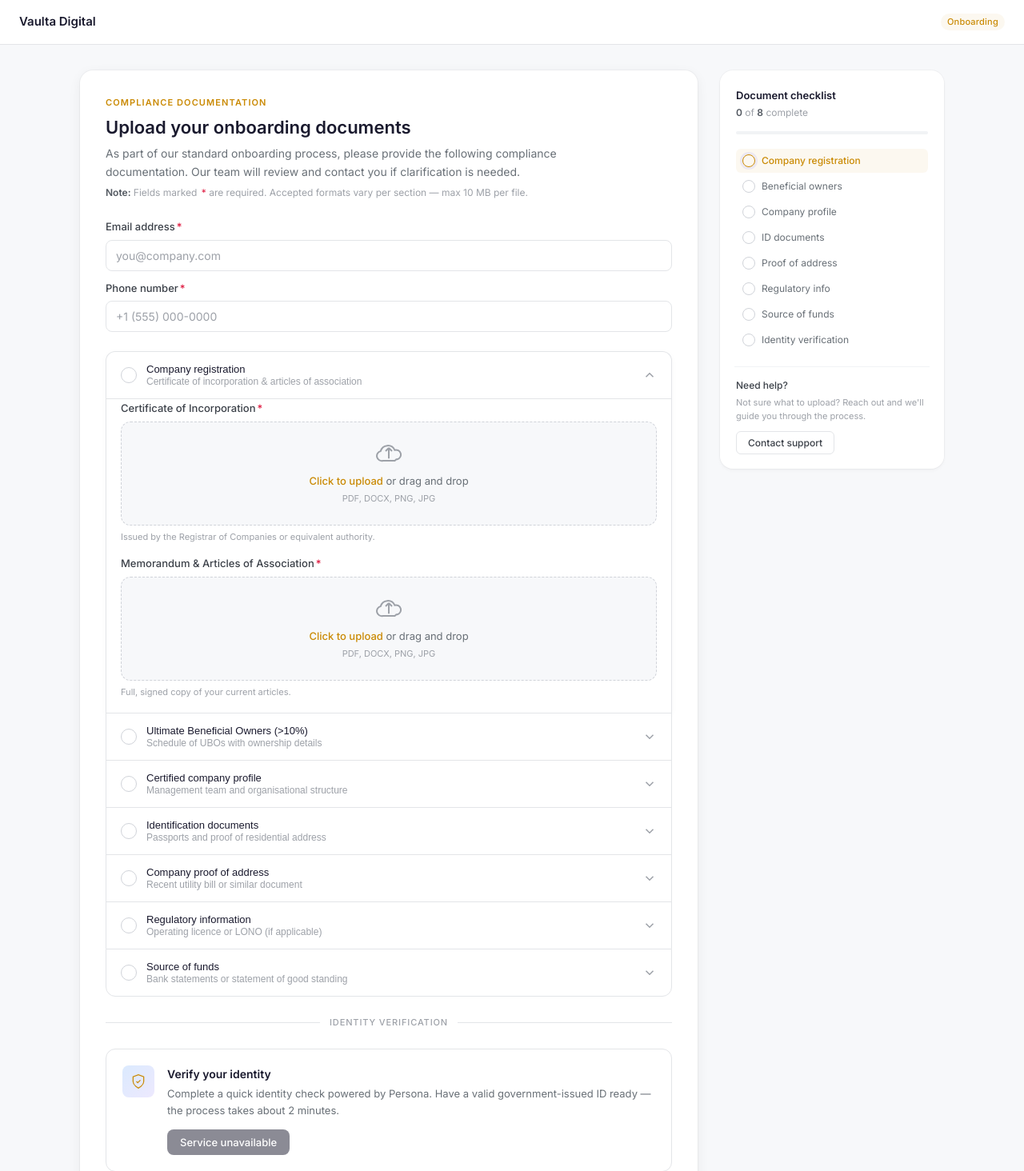
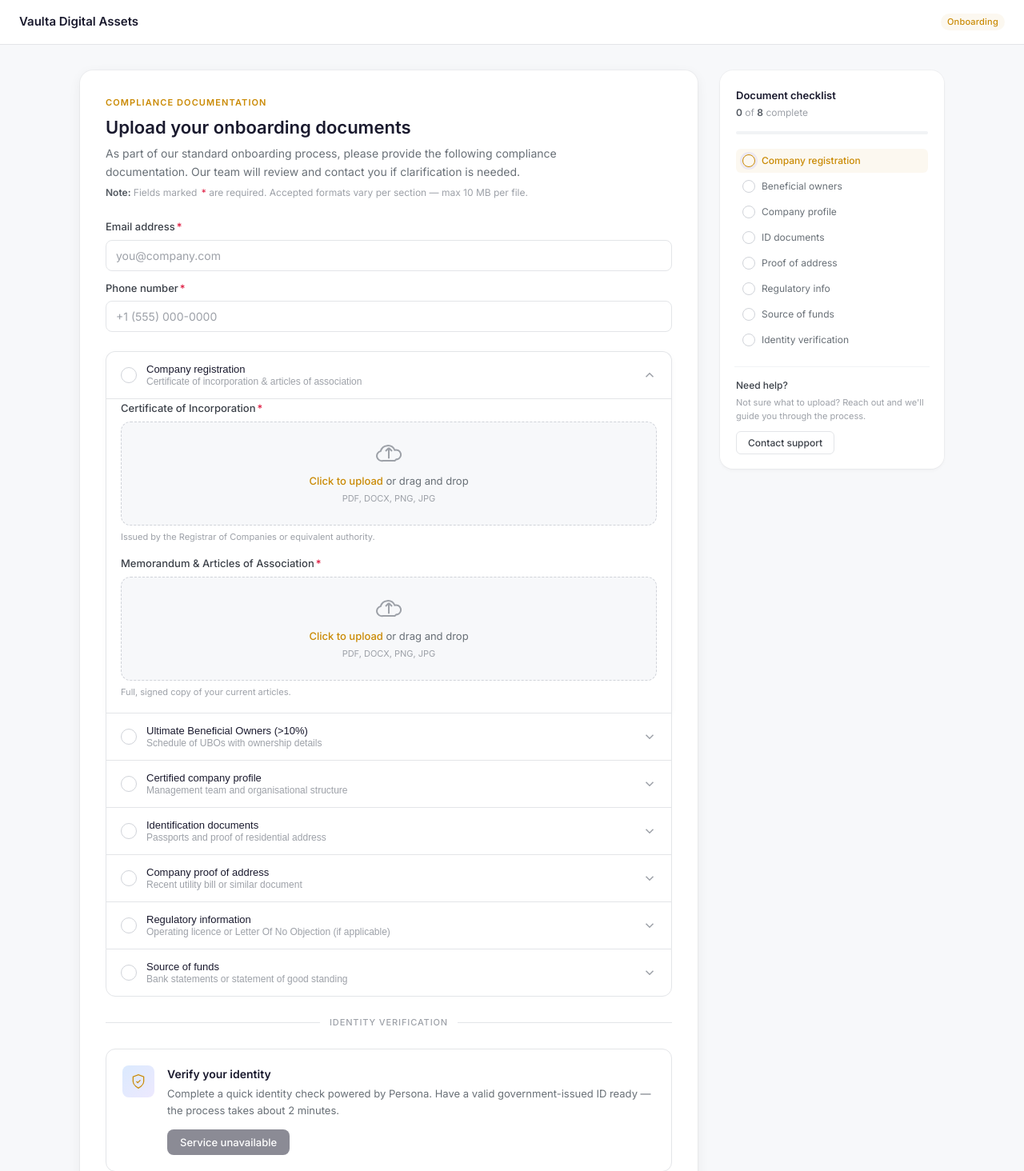
Before and after one commit to Kweku7k/vaulta, a Python web app: template templates/onboarding.html in a window 1280 px wide. Shown: the top 1464 px of the page at 80% size. Run offline with Jinja, Linux system fonts and the light colour scheme; the template is opened without the code that fills it, so the values that code supplies are empty; some libraries are stand-ins or nearby versions.

Commit message:
push to prod

```diff
--- a/templates/onboarding.html
+++ b/templates/onboarding.html
@@ -772,7 +772,7 @@
     <header class="top-bar">
       <a class="brand" href="/">
         <!-- <div class="brand-mark"></div> -->
-        <span>Vaulta Digital</span>
+        <span>Vaulta Digital Assets</span>
       </a>
       <span class="env-badge">Onboarding</span>
     </header>
@@ -995,7 +995,7 @@
                         </div>
                       </div>
                     </div>
-                    <p class="hint">Must clearly show company name and registered address, dated within 3 months.</p>
+                    <p class="hint">Must clearly show company name and registered address, dated within the last 6 months or Statement of good standing. </p>
                   </div>
                 </div>
               </div>
@@ -1007,7 +1007,7 @@
                     <span class="section-check"><svg viewBox="0 0 24 24" fill="none" stroke="currentColor" stroke-width="3"><path d="M20 6L9 17l-5-5"/></svg></span>
                     <div class="accordion-header-text">
                       <div class="accordion-title">Regulatory information</div>
-                      <div class="accordion-subtitle">Operating licence or LONO (if applicable)</div>
+                      <div class="accordion-subtitle">Operating licence or Letter Of No Objection (if applicable)</div>
                     </div>
                   </div>
                   <svg class="accordion-icon" viewBox="0 0 24 24" fill="none" stroke="currentColor" stroke-width="2"><path d="M6 9l6 6 6-6"/></svg>
@@ -1015,7 +1015,7 @@
                 <div class="accordion-body">
                   <p class="section-subcopy">If regulated, provide a copy of your operating licence or letter of no objection.</p>
                   <div class="field">
-                    <label for="regulatory_information">Regulatory licence / LONO</label>
+                    <label for="regulatory_information">Regulatory licence / Letter Of No Objection</label>
                     <div class="dropzone">
                       <input type="file" id="regulatory_information" name="regulatory_information" accept=".pdf,.doc,.docx,.jpg,.jpeg,.png">
                       <div class="dropzone-prompt">
@@ -1031,7 +1031,7 @@
                         </div>
                       </div>
                     </div>
-                    <p class="hint">Optional — only where a regulatory licence or LONO applies.</p>
+                    <p class="hint">Optional — only where a regulatory licence or Letter Of No Objection applies.</p>
                   </div>
                 </div>
               </div>
```
Also changed, not shown: 1 other file.
